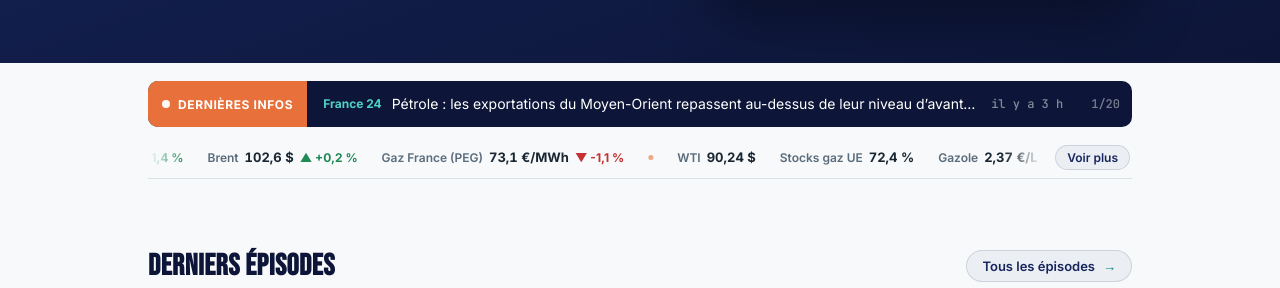
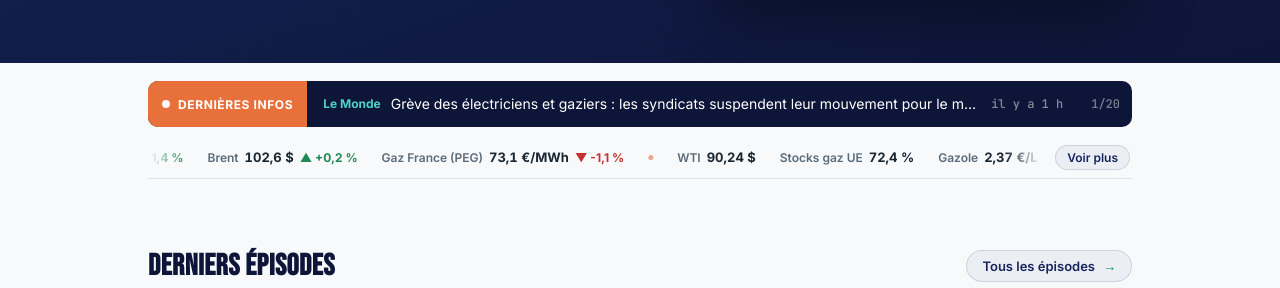
Before and after one commit to InsideEnergyMarkets/Inside-Energy-Markets, a Jekyll site: the page built from index.html, in a window 1280 px wide and 900 px high, scrolled down 417 px. Shown: the part 165-453 px from the top of the window. Built offline with Jekyll 4.4.1, drawn with Linux system fonts in a browser that asks for light colours.

```diff
--- a/_data/incidents.json
+++ b/_data/incidents.json
@@ -1,5 +1,5 @@
 {
- "updated_at": "2026-10-05T10:48:04+00:00",
+ "updated_at": "2026-10-05T12:53:20+00:00",
  "stats": {
   "total_30d": 26,
   "attacks_30d": 18,
--- a/_data/news.json
+++ b/_data/news.json
@@ -1,6 +1,13 @@
 {
- "updated_at": "2026-10-05T10:48:03+00:00",
+ "updated_at": "2026-10-05T12:53:20+00:00",
  "items": [
+  {
+   "title": "Grève des électriciens et gaziers : les syndicats suspendent leur mouvement pour le maintien du « tarif agent », après le recul du gouvernement",
+   "url": "https://www.lemonde.fr/economie/article/2026/10/05/les-syndicats-de-l-energie-suspendent-leur-mouvement-pour-le-maintien-du-tarif-agent-apres-le-report-de-la-reforme-du-gouvernement_6788526_3234.html",
+   "source": "Le Monde",
+   "lang": "fr",
+   "date": "2026-10-05T11:40:56+00:00"
+  },
   {
    "title": "Pétrole : les exportations du Moyen-Orient repassent au-dessus de leur niveau d’avant-guerre",
    "url": "https://www.france24.com/fr/%C3%A9missions/info-%C3%A9co/20261005-p%C3%A9trole-les-exportations-du-moyen-orient-repassent-au-dessus-de-leur-niveau-d-avant-guerre",
@@ -28,13 +35,6 @@
    "source": "European Commission",
    "lang": "en",
    "date": "2026-10-05T07:30:04+00:00"
-  },
-  {
-   "title": "« Le budget 2027 porte déjà la marque des six réacteurs nucléaires EPR2 »",
-   "url": "https://www.lemonde.fr/idees/article/2026/10/04/le-budget-2027-porte-deja-la-marque-des-six-reacteurs-nucleaires-epr2_6788313_3232.html",
-   "source": "Le Monde",
-   "lang": "fr",
-   "date": "2026-10-04T16:00:07+00:00"
   },
   {
    "title": "Soaring diesel prices take their toll on US farmers in midwest corn belt",
--- a/_data/podcast.json
+++ b/_data/podcast.json
@@ -1,5 +1,5 @@
 {
- "updated_at": "2026-10-05T10:48:04+00:00",
+ "updated_at": "2026-10-05T12:53:20+00:00",
  "episodes": {
   "10": {
    "audio": "https://anchor.fm/s/10edf0868/podcast/play/126486789/https%3A%2F%2Fd3ctxlq1ktw2nl.cloudfront.net%2Fstaging%2F2026-8-29%2F489715b9-9275-387d-cec8-06e4f3de2244.mp3",
```
